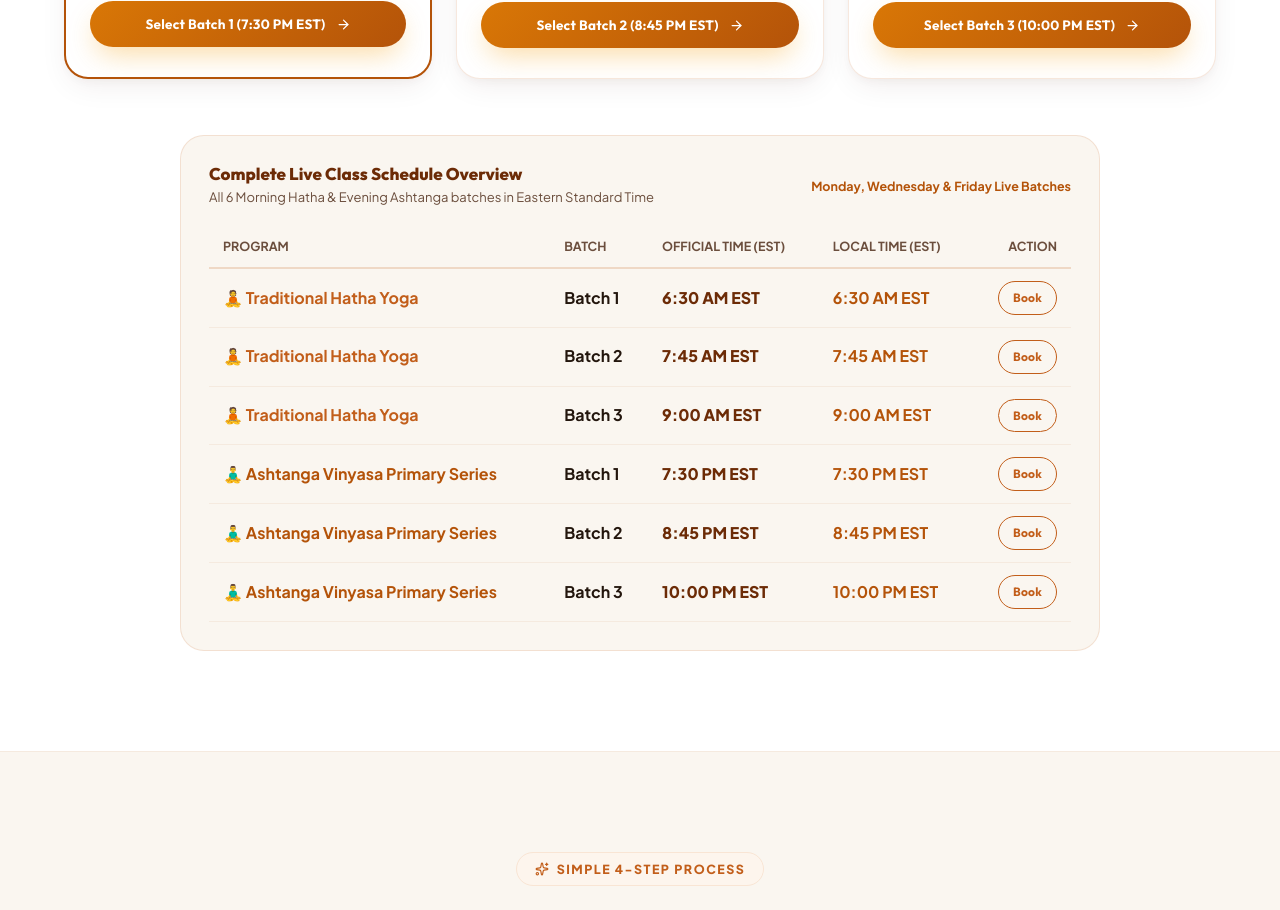
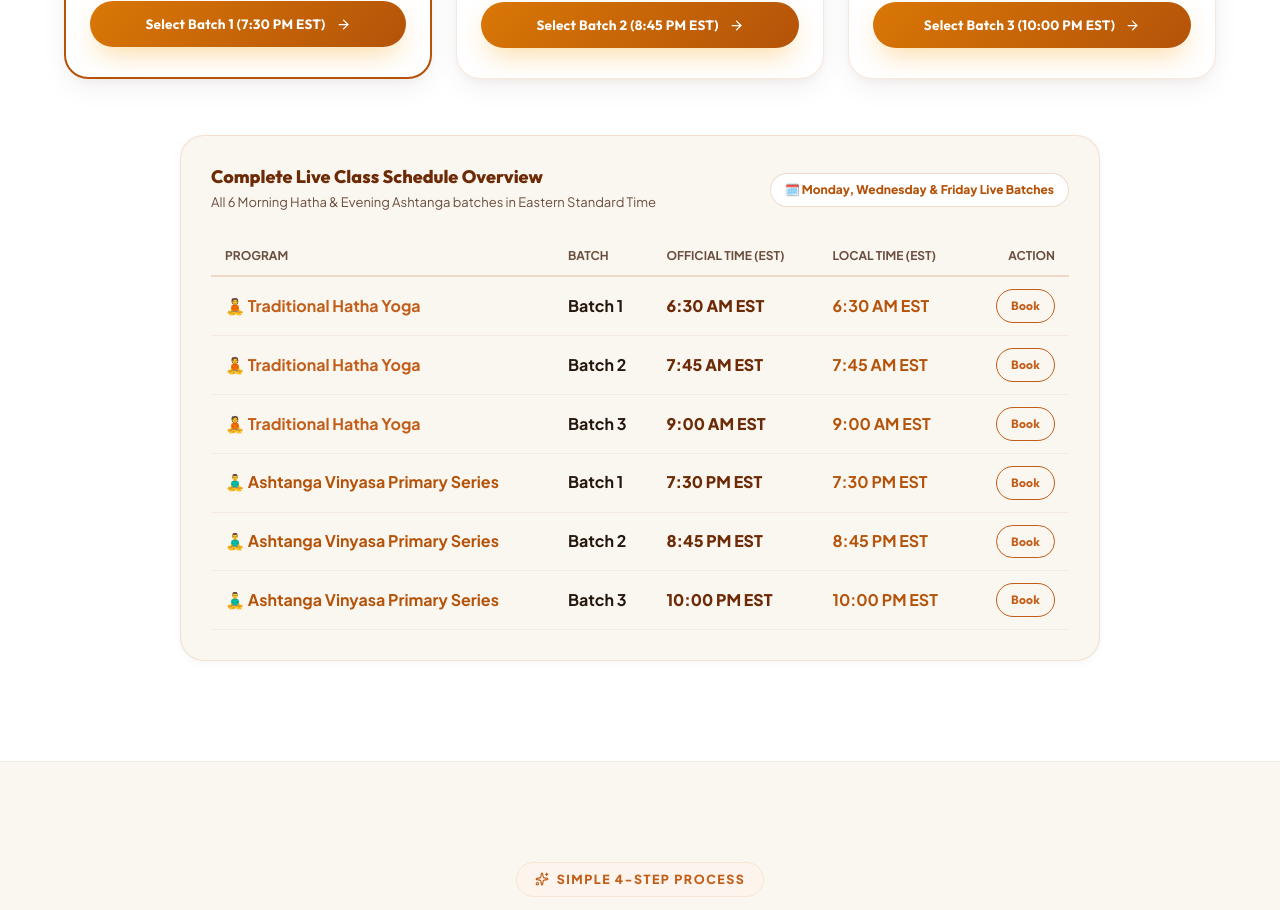
Before and after one commit to rpkivines1-dev/yoga-with-rohit, a React (Vite) app: page / in a window 1280 px wide. Shown: the part 9780-10690 px from the top of the page. Built offline with nearby package versions, Linux system fonts and the light colour scheme; a web font is replaced by a local one.

Commit message:
Complete Live Class Schedule Overview section aling

```diff
--- a/src/components/home/ClassSchedule.jsx
+++ b/src/components/home/ClassSchedule.jsx
@@ -372,53 +372,71 @@ export default function ClassSchedule({ onSelectBatch }) {
           })}
         </div>
 
-        {/* Schedule Summary Master Table */}
+        {/* Schedule Summary Master Overview Card */}
         <div
+          className="schedule-overview-master-card"
           style={{
             backgroundColor: '#FAF6F0',
             borderRadius: '24px',
-            padding: '28px',
+            padding: '30px',
             border: '1.5px solid rgba(194, 94, 26, 0.14)',
             maxWidth: '920px',
             margin: '0 auto',
-            overflowX: 'auto',
+            boxShadow: 'var(--shadow-sm)',
           }}
         >
-          <div style={{ display: 'flex', alignItems: 'center', justifyContent: 'space-between', marginBottom: '18px', flexWrap: 'wrap', gap: '8px' }}>
-            <div>
-              <h4 style={{ fontSize: '17px', fontWeight: 800, color: 'var(--primary-dark)', margin: 0 }}>
+          {/* Header Centered */}
+          <div className="schedule-overview-header">
+            <div className="schedule-overview-titles">
+              <h4 style={{ fontSize: '18px', fontWeight: 800, color: 'var(--primary-dark)', margin: 0 }}>
                 Complete Live Class Schedule Overview
               </h4>
-              <p style={{ fontSize: '13px', color: 'var(--text-muted)', margin: '2px 0 0' }}>
+              <p style={{ fontSize: '13px', color: 'var(--text-muted)', margin: '4px 0 0' }}>
                 All 6 Morning Hatha & Evening Ashtanga batches in Eastern Standard Time
               </p>
             </div>
-            <span style={{ fontSize: '12.5px', color: 'var(--accent)', fontWeight: 700 }}>
-              Monday, Wednesday & Friday Live Batches
+            <span
+              className="schedule-overview-badge"
+              style={{
+                fontSize: '12px',
+                color: 'var(--accent)',
+                fontWeight: 800,
+                backgroundColor: '#FFFFFF',
+                padding: '6px 14px',
+                borderRadius: '9999px',
+                border: '1px solid rgba(180, 83, 9, 0.2)',
+                display: 'inline-flex',
+                alignItems: 'center',
+                gap: '5px',
+              }}
+            >
+              🗓️ Monday, Wednesday & Friday Live Batches
             </span>
           </div>
 
-          <table style={{ width: '100%', borderCollapse: 'collapse', textAlign: 'left', minWidth: '580px' }}>
+          {/* Desktop / Tablet Table View (>= 768px) */}
+          <div className="schedule-overview-table-wrapper">
+            <table className="schedule-overview-table" style={{ width: '100%', borderCollapse: 'collapse', textAlign: 'left' }}>
               <thead>
                 <tr style={{ borderBottom: '2px solid rgba(194, 94, 26, 0.2)' }}>
-                <th style={{ padding: '10px 14px', fontSize: '12.5px', color: 'var(--text-muted)', textTransform: 'uppercase' }}>Program</th>
-                <th style={{ padding: '10px 14px', fontSize: '12.5px', color: 'var(--text-muted)', textTransform: 'uppercase' }}>Batch</th>
-                <th style={{ padding: '10px 14px', fontSize: '12.5px', color: 'var(--text-muted)', textTransform: 'uppercase' }}>Official Time (EST)</th>
-                <th style={{ padding: '10px 14px', fontSize: '12.5px', color: 'var(--text-muted)', textTransform: 'uppercase' }}>Local Time ({selectedTz})</th>
-                <th style={{ padding: '10px 14px', fontSize: '12.5px', color: 'var(--text-muted)', textTransform: 'uppercase', textAlign: 'right' }}>Action</th>
+                  <th style={{ padding: '10px 14px', fontSize: '12px', color: 'var(--text-muted)', textTransform: 'uppercase', whiteSpace: 'nowrap' }}>Program</th>
+                  <th style={{ padding: '10px 14px', fontSize: '12px', color: 'var(--text-muted)', textTransform: 'uppercase', whiteSpace: 'nowrap' }}>Batch</th>
+                  <th style={{ padding: '10px 14px', fontSize: '12px', color: 'var(--text-muted)', textTransform: 'uppercase', whiteSpace: 'nowrap' }}>Official Time (EST)</th>
+                  <th style={{ padding: '10px 14px', fontSize: '12px', color: 'var(--text-muted)', textTransform: 'uppercase', whiteSpace: 'nowrap' }}>Local Time ({selectedTz})</th>
+                  <th style={{ padding: '10px 14px', fontSize: '12px', color: 'var(--text-muted)', textTransform: 'uppercase', textAlign: 'right', whiteSpace: 'nowrap' }}>Action</th>
                 </tr>
               </thead>
               <tbody>
                 {/* Traditional Hatha Yoga Rows */}
                 {YOGA_PROGRAMS[0].batches.map((b) => (
                   <tr key={b.id} style={{ borderBottom: '1px solid rgba(194, 94, 26, 0.08)' }}>
-                  <td style={{ padding: '12px 14px', fontWeight: 700, color: 'var(--primary)' }}>
+                    <td style={{ padding: '12px 14px', fontWeight: 700, color: 'var(--primary)', whiteSpace: 'nowrap' }}>
                       🧘 Traditional Hatha Yoga
                     </td>
-                  <td style={{ padding: '12px 14px', fontWeight: 700, color: 'var(--text-main)' }}>{b.batchNumber}</td>
-                  <td style={{ padding: '12px 14px', fontWeight: 800, color: 'var(--primary-dark)' }}>{b.timeEST}</td>
-                  <td style={{ padding: '12px 14px', fontWeight: 700, color: 'var(--accent)' }}>{convertEST(b.hourEST, selectedTz)}</td>
-                  <td style={{ padding: '12px 14px', textAlign: 'right' }}>
+                    <td style={{ padding: '12px 14px', fontWeight: 700, color: 'var(--text-main)', whiteSpace: 'nowrap' }}>{b.batchNumber}</td>
+                    <td style={{ padding: '12px 14px', fontWeight: 800, color: 'var(--primary-dark)', whiteSpace: 'nowrap' }}>{b.timeEST}</td>
+                    <td style={{ padding: '12px 14px', fontWeight: 700, color: 'var(--accent)', whiteSpace: 'nowrap' }}>{convertEST(b.hourEST, selectedTz)}</td>
+                    <td style={{ padding: '12px 14px', textAlign: 'right', whiteSpace: 'nowrap' }}>
                       <button
                         onClick={() => onSelectBatch({ ...b, programId: YOGA_PROGRAMS[0].id, programName: YOGA_PROGRAMS[0].name })}
                         className="btn btn-outline btn-sm"
@@ -433,13 +451,13 @@ export default function ClassSchedule({ onSelectBatch }) {
                 {/* Ashtanga Vinyasa Primary Series Rows */}
                 {YOGA_PROGRAMS[1].batches.map((b) => (
                   <tr key={b.id} style={{ borderBottom: '1px solid rgba(194, 94, 26, 0.08)' }}>
-                  <td style={{ padding: '12px 14px', fontWeight: 700, color: 'var(--accent)' }}>
+                    <td style={{ padding: '12px 14px', fontWeight: 700, color: 'var(--accent)', whiteSpace: 'nowrap' }}>
                       🧘‍♂️ Ashtanga Vinyasa Primary Series
                     </td>
-                  <td style={{ padding: '12px 14px', fontWeight: 700, color: 'var(--text-main)' }}>{b.batchNumber}</td>
-                  <td style={{ padding: '12px 14px', fontWeight: 800, color: 'var(--primary-dark)' }}>{b.timeEST}</td>
-                  <td style={{ padding: '12px 14px', fontWeight: 700, color: 'var(--accent)' }}>{convertEST(b.hourEST, selectedTz)}</td>
-                  <td style={{ padding: '12px 14px', textAlign: 'right' }}>
+                    <td style={{ padding: '12px 14px', fontWeight: 700, color: 'var(--text-main)', whiteSpace: 'nowrap' }}>{b.batchNumber}</td>
+                    <td style={{ padding: '12px 14px', fontWeight: 800, color: 'var(--primary-dark)', whiteSpace: 'nowrap' }}>{b.timeEST}</td>
+                    <td style={{ padding: '12px 14px', fontWeight: 700, color: 'var(--accent)', whiteSpace: 'nowrap' }}>{convertEST(b.hourEST, selectedTz)}</td>
+                    <td style={{ padding: '12px 14px', textAlign: 'right', whiteSpace: 'nowrap' }}>
                       <button
                         onClick={() => onSelectBatch({ ...b, programId: YOGA_PROGRAMS[1].id, programName: YOGA_PROGRAMS[1].name })}
                         className="btn btn-outline btn-sm"
@@ -452,6 +470,62 @@ export default function ClassSchedule({ onSelectBatch }) {
                 ))}
               </tbody>
             </table>
+          </div>
+
+          {/* Mobile Batch Cards View (< 768px) */}
+          <div className="schedule-overview-mobile-cards">
+            {/* Traditional Hatha Batches */}
+            {YOGA_PROGRAMS[0].batches.map((b) => (
+              <div key={`mob-${b.id}`} className="schedule-mob-card">
+                <div className="schedule-mob-card-top">
+                  <span className="schedule-mob-tag" style={{ color: 'var(--primary)' }}>🧘 Traditional Hatha</span>
+                  <span className="schedule-mob-batch-num">{b.batchNumber}</span>
+                </div>
+                <div className="schedule-mob-card-body">
+                  <div className="schedule-mob-time-item">
+                    <span className="schedule-mob-label">OFFICIAL TIME (EST)</span>
+                    <span className="schedule-mob-val est">{b.timeEST}</span>
+                  </div>
+                  <div className="schedule-mob-time-item">
+                    <span className="schedule-mob-label">LOCAL TIME ({selectedTz})</span>
+                    <span className="schedule-mob-val local">{convertEST(b.hourEST, selectedTz)}</span>
+                  </div>
+                </div>
+                <button
+                  onClick={() => onSelectBatch({ ...b, programId: YOGA_PROGRAMS[0].id, programName: YOGA_PROGRAMS[0].name })}
+                  className="btn btn-outline btn-sm schedule-mob-book-btn"
+                >
+                  Book {b.batchNumber} ({b.timeEST})
+                </button>
+              </div>
+            ))}
+
+            {/* Ashtanga Vinyasa Batches */}
+            {YOGA_PROGRAMS[1].batches.map((b) => (
+              <div key={`mob-${b.id}`} className="schedule-mob-card ashtanga">
+                <div className="schedule-mob-card-top">
+                  <span className="schedule-mob-tag" style={{ color: 'var(--accent)' }}>🧘‍♂️ Ashtanga Vinyasa</span>
+                  <span className="schedule-mob-batch-num">{b.batchNumber}</span>
+                </div>
+                <div className="schedule-mob-card-body">
+                  <div className="schedule-mob-time-item">
+                    <span className="schedule-mob-label">OFFICIAL TIME (EST)</span>
+                    <span className="schedule-mob-val est">{b.timeEST}</span>
+                  </div>
+                  <div className="schedule-mob-time-item">
+                    <span className="schedule-mob-label">LOCAL TIME ({selectedTz})</span>
+                    <span className="schedule-mob-val local">{convertEST(b.hourEST, selectedTz)}</span>
+                  </div>
+                </div>
+                <button
+                  onClick={() => onSelectBatch({ ...b, programId: YOGA_PROGRAMS[1].id, programName: YOGA_PROGRAMS[1].name })}
+                  className="btn btn-outline btn-sm schedule-mob-book-btn"
+                >
+                  Book {b.batchNumber} ({b.timeEST})
+                </button>
+              </div>
+            ))}
+          </div>
         </div>
       </div>
 
@@ -515,6 +589,21 @@ export default function ClassSchedule({ onSelectBatch }) {
           outline: none;
           max-width: 320px;
         }
+        .schedule-overview-header {
+          display: flex;
+          align-items: center;
+          justify-content: space-between;
+          margin-bottom: 22px;
+          flex-wrap: wrap;
+          gap: 12px;
+        }
+        .schedule-overview-table-wrapper {
+          overflow-x: auto;
+          -webkit-overflow-scrolling: touch;
+        }
+        .schedule-overview-mobile-cards {
+          display: none;
+        }
         @media (max-width: 960px) {
           .schedule-batch-grid {
             grid-template-columns: 1fr !important;
@@ -522,6 +611,100 @@ export default function ClassSchedule({ onSelectBatch }) {
           }
         }
         @media (max-width: 768px) {
+          .schedule-overview-master-card {
+            padding: 22px 14px !important;
+            border-radius: 20px !important;
+          }
+          .schedule-overview-header {
+            flex-direction: column !important;
+            align-items: center !important;
+            text-align: center !important;
+            gap: 10px !important;
+            margin-bottom: 18px !important;
+          }
+          .schedule-overview-titles {
+            text-align: center !important;
+          }
+          .schedule-overview-badge {
+            margin: 0 auto !important;
+            text-align: center !important;
+          }
+          .schedule-overview-table-wrapper {
+            display: none !important;
+          }
+          .schedule-overview-mobile-cards {
+            display: flex !important;
+            flex-direction: column !important;
+            gap: 12px !important;
+            width: 100% !important;
+          }
+          .schedule-mob-card {
+            background-color: #FFFFFF !important;
+            border: 1px solid rgba(194, 94, 26, 0.16) !important;
+            border-radius: 16px !important;
+            padding: 14px 14px !important;
+            display: flex !important;
+            flex-direction: column !important;
+            gap: 10px !important;
+            box-shadow: var(--shadow-sm) !important;
+          }
+          .schedule-mob-card-top {
+            display: flex !important;
+            align-items: center !important;
+            justify-content: space-between !important;
+            border-bottom: 1px solid rgba(0,0,0,0.06) !important;
+            padding-bottom: 8px !important;
+          }
+          .schedule-mob-tag {
+            font-size: 13px !important;
+            font-weight: 800 !important;
+          }
+          .schedule-mob-batch-num {
+            font-size: 12px !important;
+            font-weight: 800 !important;
+            background-color: var(--primary-50) !important;
+            color: var(--primary-dark) !important;
+            padding: 3px 10px !important;
+            border-radius: 9999px !important;
+          }
+          .schedule-mob-card-body {
+            display: grid !important;
+            grid-template-columns: 1fr 1fr !important;
+            gap: 8px !important;
+            text-align: center !important;
+            padding: 4px 0 !important;
+          }
+          .schedule-mob-time-item {
+            display: flex !important;
+            flex-direction: column !important;
+            gap: 2px !important;
+          }
+          .schedule-mob-label {
+            font-size: 10px !important;
+            font-weight: 800 !important;
+            color: var(--text-muted) !important;
+            letter-spacing: 0.04em !important;
+            text-transform: uppercase !important;
+          }
+          .schedule-mob-val.est {
+            font-size: 14px !important;
+            font-weight: 800 !important;
+            color: var(--primary-dark) !important;
+          }
+          .schedule-mob-val.local {
+            font-size: 14px !important;
+            font-weight: 800 !important;
+            color: var(--accent) !important;
+          }
+          .schedule-mob-book-btn {
+            width: 100% !important;
+            text-align: center !important;
+            justify-content: center !important;
+            padding: 8px 12px !important;
+            font-size: 12.5px !important;
+            font-weight: 800 !important;
+            border-radius: 10px !important;
+          }
           .schedule-prog-header {
             flex-direction: column !important;
             align-items: center !important;
```
Also changed, not shown: 3 other files (tests, documents, lock files or other folders). Lines whose indentation alone changed are shown as unchanged.
